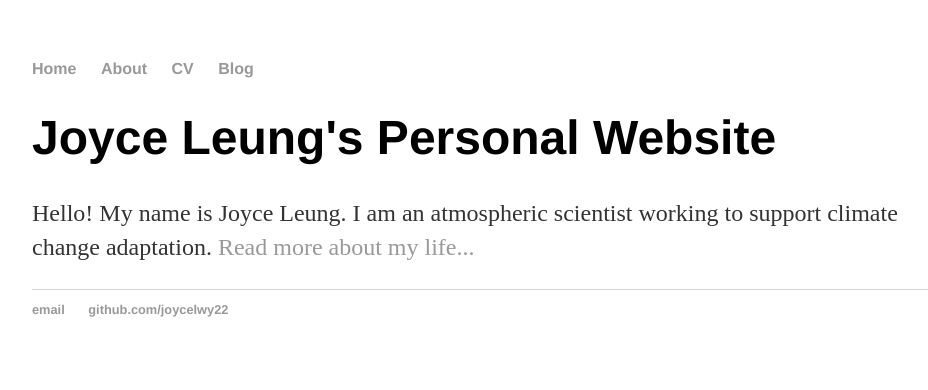
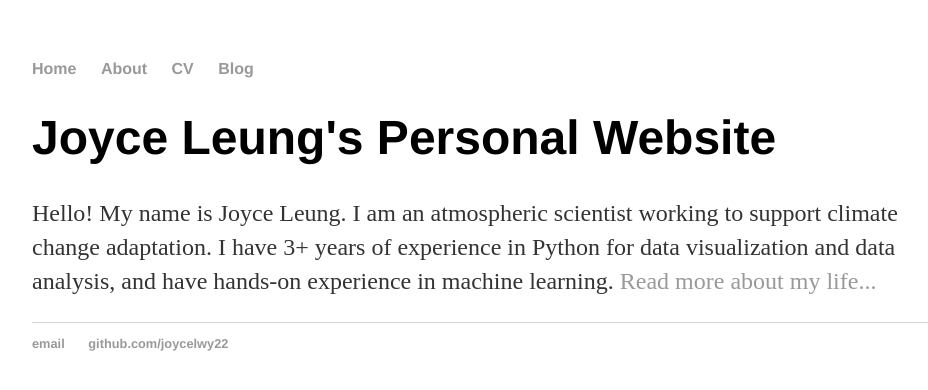
Before and after one commit to joycelwy22/joycelwy22.github.io, a Jekyll site: the page built from index.html, in a window 1280 px wide. Shown: the top 390 px of the page, without its empty margins (160-1088 px from the left). Built offline with Jekyll 4.4.1, drawn with Linux system fonts in a browser that asks for light colours.

Commit message:
Update index.html

```diff
--- a/index.html
+++ b/index.html
@@ -4,5 +4,8 @@ title: Joyce Leung's Personal Website
 ---
 <div class="blurb">
 	<h1>Joyce Leung's Personal Website</h1>
-	<p>Hello! My name is Joyce Leung. I am an atmospheric scientist working to support climate change adaptation. <a href="/about">Read more about my life...</a></p>
+	<p>Hello! My name is Joyce Leung. I am an atmospheric scientist working to support climate change adaptation.
+		I have 3+ years of experience in Python for data visualization and data analysis, and have hands-on experience
+		in machine learning.
+		<a href="/about">Read more about my life...</a></p>
 </div><!-- /.blurb -->
```
